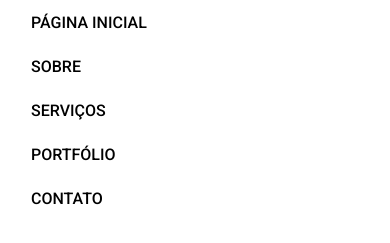
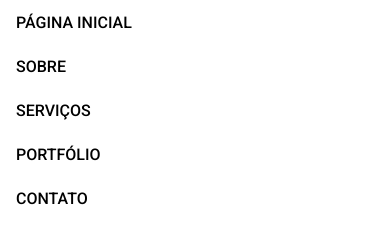
Before and after one commit to remonts/Webpage-with-bootstrap, a plain HTML site: page index.html in a window 390 px wide. Both pictures are taken after a click on the button "Toggle navigation". Shown: the part 81-324 px from the top of the page. Drawn offline with nearby package versions, Linux system fonts and the light colour scheme.

Commit message:
created responsive class file and finalized website header.

```diff
--- a/css/custom.css
+++ b/css/custom.css
@@ -18,8 +18,6 @@ html {
   font-weight: 500;
   padding-left: 0;
   padding-right: 0;
-  margin-left: 15px;
-  margin-right: 15px;
   color: #000;
   border-bottom: solid 4px transparent;
 }
--- a/css/responsive.css
+++ b/css/responsive.css
@@ -0,0 +1,14 @@
+/* MIN WIDTH */
+@media (min-width: 992px) {
+    #header .nav-link {
+      margin-left: 15px;
+      margin-right: 15px;
+    }
+}
+
+/* MAX MEDIUM */
+@media (max-width: 991.98px) {
+    #header .navbar-collapse {
+      width: 100%;
+    }
+}
```
